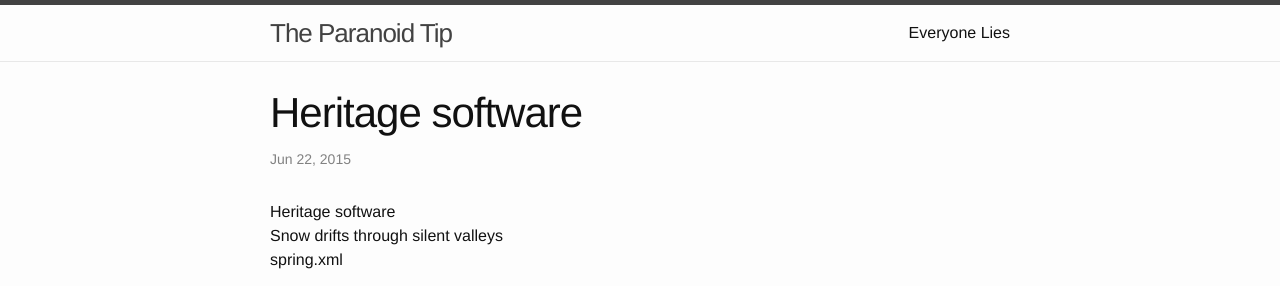
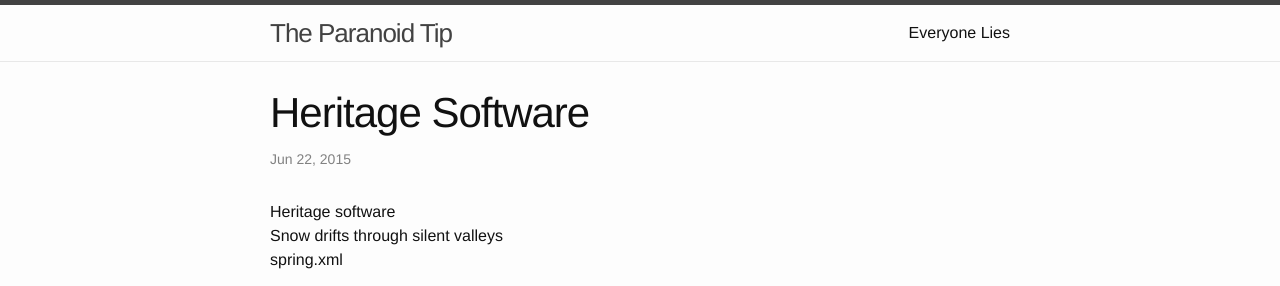
Before and after one commit to orbitofdeceit/orbitofdeceit.github.io, a Jekyll site: the page built from _posts/2015-06-22-heritage-software.markdown, in a window 1280 px wide. Shown: the top 286 px of the page. Built offline with Jekyll 4.4.1, drawn with Linux system fonts in a browser that asks for light colours.

```diff
--- a/_posts/2015-06-22-heritage-software.markdown
+++ b/_posts/2015-06-22-heritage-software.markdown
@@ -1,6 +1,6 @@
 ---
 layout: post
-title: Heritage software
+title: Heritage Software
 categories: haiku
 tags: haiku
 ---
```
